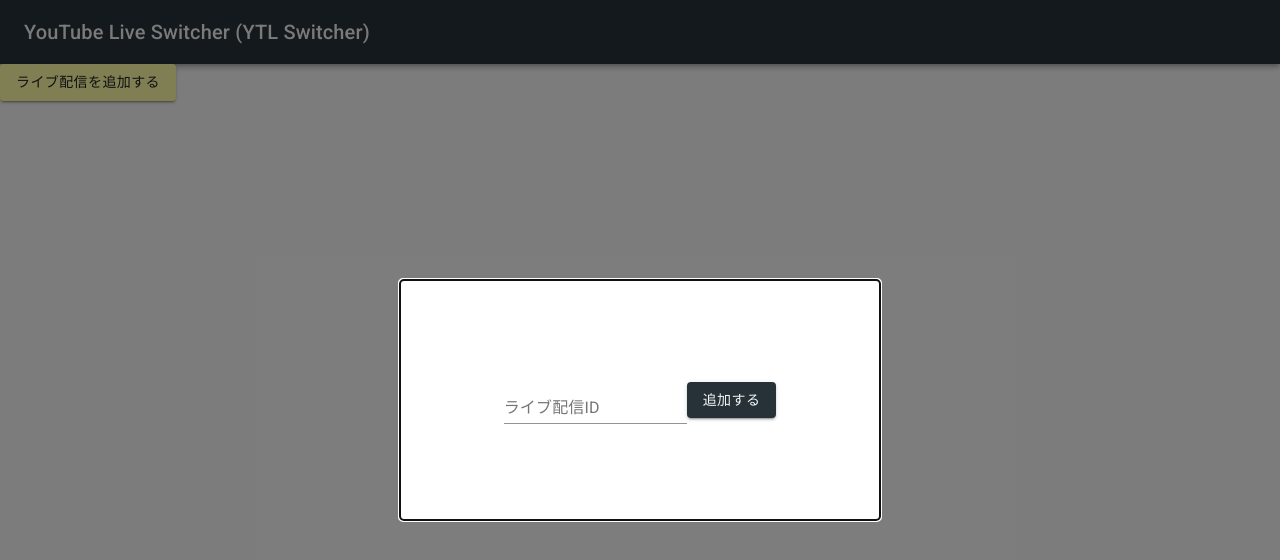
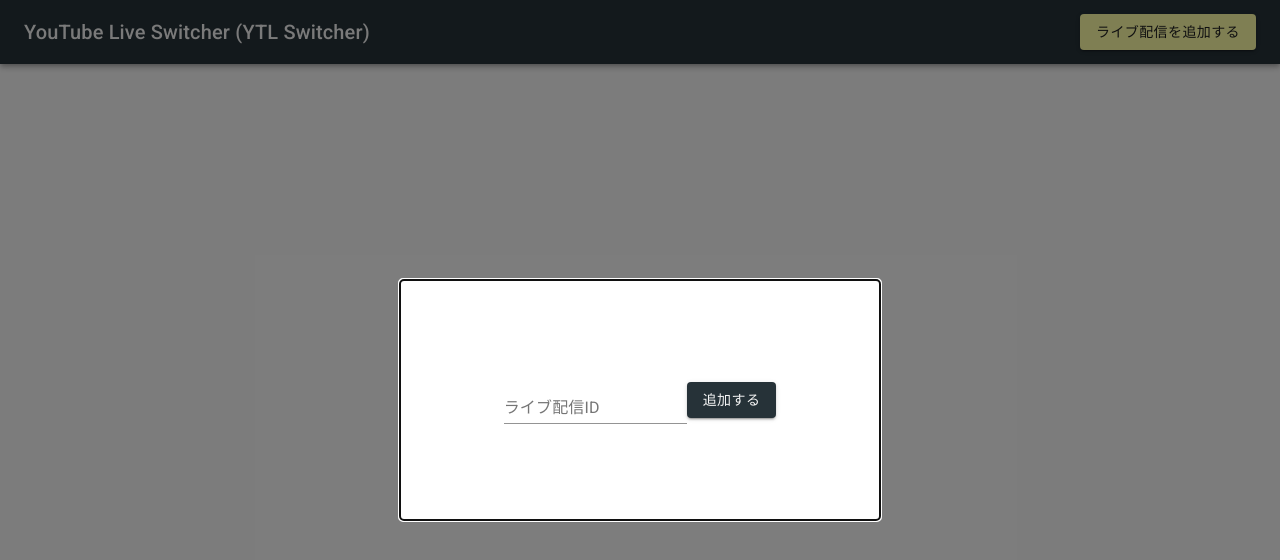
Before and after one commit to uitspitss/ytl-switcher, a Next.js app: page / in a window 1280 px wide. Shown: the top 560 px of the page. Built offline with nearby package versions, Linux system fonts and the light colour scheme.

Commit message:
Change NavBar

```diff
--- a/components/Logo.tsx
+++ b/components/NavBar.tsx
@@ -2,11 +2,20 @@ import React from 'react';
 import AppBar from '@material-ui/core/AppBar';
 import Toolbar from '@material-ui/core/Toolbar';
 import Typography from '@material-ui/core/Typography';
+import styled from '@emotion/styled';
+import AdditionForm from './AdditionForm';
+
+const StyledTitle = styled(Typography)`
+  flex-grow: 1;
+`;
 
 const Logo = () => (
   <AppBar position="static">
     <Toolbar>
-      <Typography variant="h6">YouTube Live Switcher (YTL Switcher)</Typography>
+      <StyledTitle variant="h6">
+        YouTube Live Switcher (YTL Switcher)
+      </StyledTitle>
+      <AdditionForm />
     </Toolbar>
   </AppBar>
 );
--- a/components/VideoGrid.tsx
+++ b/components/VideoGrid.tsx
@@ -2,7 +2,6 @@ import React, { FC, useContext } from 'react';
 import Grid from '@material-ui/core/Grid';
 import Box from '@material-ui/core/Box';
 import VideoContainer from './VideoContainer';
-import AdditionForm from './AdditionForm';
 import { StoreContext } from '../store';
 
 const VideoGrid: FC = () => {
@@ -19,7 +18,6 @@ const VideoGrid: FC = () => {
           </Grid>
         ))}
       </Grid>
-      <AdditionForm />
     </>
   );
 };
--- a/pages/index.tsx
+++ b/pages/index.tsx
@@ -1,13 +1,13 @@
 import React from 'react';
 import { NextPage } from 'next';
-import Logo from '../components/Logo';
+import NavBar from '../components/NavBar';
 import VideoGrid from '../components/VideoGrid';
 import { StoreProvider } from '../store';
 
 const IndexPage: NextPage = () => {
   return (
     <StoreProvider>
-      <Logo />
+      <NavBar />
       <VideoGrid />
     </StoreProvider>
   );
```
